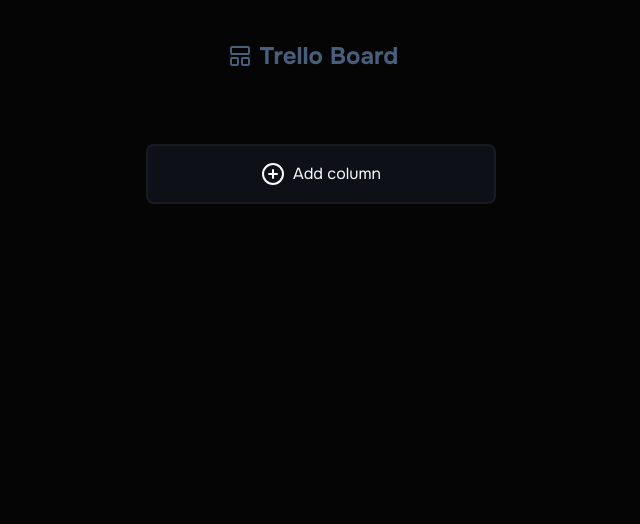
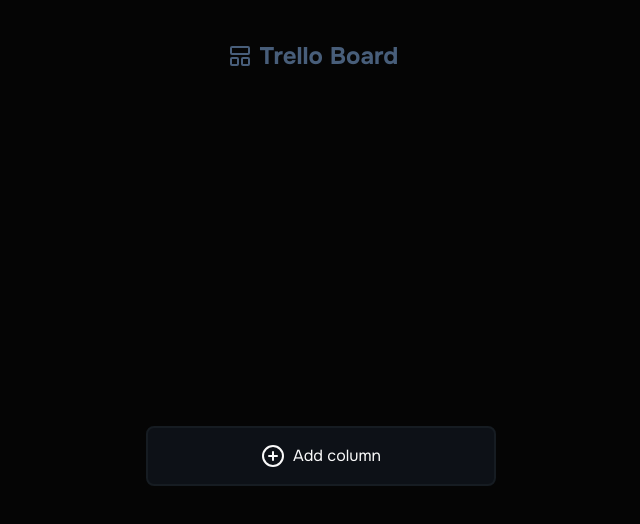
Before and after one commit to afordigital/trello-board, a React (Vite) app: page / in a window 1280 px wide. Shown: the top 524 px of the page, without its empty margins (327-967 px from the left). Built offline with nearby package versions, Linux system fonts and the light colour scheme.

Commit message:
fix: improve drag and drop behavior and scroll (#10)
* fix: bug with the overlay in the modal

* improve drag and drop behavior

* change padding horizontal to cardContainer

* remove vertical scroll from the homepage

* Fix: drag and over inside de cardContainer

```diff
--- a/src/App.tsx
+++ b/src/App.tsx
@@ -3,7 +3,7 @@ import { LayoutPanelTop } from 'lucide-react'
 
 function App () {
   return (
-    <main className='w-full h-full font-onest flex flex-col items-center bg-[#050505] text-customWhite'>
+    <main className='w-full h-full min-h-screen font-onest flex flex-col items-center bg-[#050505] text-customWhite'>
       <h1 className='text-[#485E7A] py-10 text-2xl font-bold flex items-center justify-center'>
         <LayoutPanelTop className='mr-2' />
         Trello Board
--- a/src/components/CardContainer.tsx
+++ b/src/components/CardContainer.tsx
@@ -18,7 +18,7 @@ export const CardContainer = (props: CardProps) => {
   const { editCardTitle, addCardImage, deleteCard } = useColumns()
 
   const { isDragging, style, setNodeRef, attributes, listeners } =
-    useSortableConf(undefined, props.card)
+    useSortableConf(undefined, {...props.card, columnId: props.columnId})
 
   const handleTitleChange = (newTitle: string) => {
     editCardTitle(newTitle, id, props.columnId)
@@ -77,7 +77,7 @@ export const CardContainer = (props: CardProps) => {
           e.preventDefault()
         }}
         onDrop={handleImageDropped}
-        className='h-fit w-full gap-y-4 p-4 bg-mainBackgroundColor border-2 border-columnBackgroundColor rounded-md flex flex-col'
+        className='h-fit w-full gap-y-4 p-4 bg-mainBackgroundColor border-2 border-columnBackgroundColor rounded-md flex flex-col text-white'
       >
         <label className='w-full flex items-center'>
           <input
--- a/src/components/ColumnContainer.tsx
+++ b/src/components/ColumnContainer.tsx
@@ -23,12 +23,6 @@ export const ColumnContainer = (props: Props) => {
   const { isDragging, style, setNodeRef, attributes, listeners } =
     useSortableConf(column)
 
-  if (isDragging) {
-    return (
-      <div className='bg-columnBackgroundColor opacity-40 border-4 border-rose-500 w-[350px] h-[500px] max-h-[500px] rounded-md flex flex-col'></div>
-    )
-  }
-
   const onInputChange = (newTitle: string) => {
     editColumnTitle(newTitle, column.id)
   }
@@ -44,11 +38,17 @@ export const ColumnContainer = (props: Props) => {
     addCard(newCard, column.id)
   }
 
+  if (isDragging) {
+    return (
+      <div  ref={setNodeRef} style={style} className='bg-columnBackgroundColor opacity-40 border-4 border-gray-800 w-[350px] h-[500px] max-h-[500px] rounded-md flex flex-col'></div>
+    )
+  }
+
   return (
     <div
       ref={setNodeRef}
       style={style}
-      className='w-[350px] h-fit flex flex-col'
+      className='w-[350px] h-fit flex flex-col text-white'
     >
       <div className='flex p-4 mb-4 h-[60px] flex items-center justify-between'>
         <label className='flex items-center'>
@@ -89,7 +89,7 @@ export const ColumnContainer = (props: Props) => {
           Add card
         </button>
         <SortableContext items={cardIds}>
-          <div className='max-h-[500px] h-[500px] overflow-y-scroll space-y-4'>
+          <div className='max-h-[500px] h-[500px] overflow-y-auto space-y-4 px-1'>
             {column.cards
               .map(card => (
                 <CardContainer key={card.id} card={card} columnId={column.id} />
--- a/src/components/KanbanBoard.tsx
+++ b/src/components/KanbanBoard.tsx
@@ -1,11 +1,12 @@
 import { useMemo, useState } from 'react'
-import { Column, Id } from '../types'
+import { ActiveCard, Card, Column, Id } from '../types'
 import { ColumnContainer } from './ColumnContainer'
 import { createColumn } from '../utils/createColumn'
 import { filterColumn } from '../utils/filterColumn'
 import {
   DndContext,
   DragEndEvent,
+  DragOverEvent,
   DragOverlay,
   DragStartEvent,
   PointerSensor,
@@ -20,10 +21,12 @@ import {
 import { useColumns } from './store/useColumns'
 import { createPortal } from 'react-dom'
 import { PlusCircle } from 'lucide-react'
+import { CardContainer } from './CardContainer'
 
 export const KanbanBoard = () => {
+  const { columns, setCards, setColumn, addColumn } = useColumns()
   const [activeColumn, setActiveColumn] = useState<Column | null>(null)
-  const { columns, setColumn, addColumn } = useColumns()
+  const [activeCard, setActiveCard] = useState<ActiveCard | null>(null)
   const columnsId = useMemo(() => columns.map(col => col.id), [columns])
 
   const createNewColumn = () => {
@@ -42,9 +45,15 @@ export const KanbanBoard = () => {
       setActiveColumn(event.active.data.current.item)
       return
     }
+    if (event.active.data.current?.type === "Card") {
+      setActiveCard(event.active.data.current.item);
+      return;
+    }
   }
 
   const onDragEnd = (event: DragEndEvent) => {
+    setActiveCard(null)
+    setActiveColumn(null)
     const { active, over } = event
 
     if (!over) return
@@ -65,23 +74,59 @@ export const KanbanBoard = () => {
     setColumn(arrayMove(columns, activeColumnIndex, overColumnIndex))
   }
 
+  const onDragOver = (event: DragOverEvent) => {
+    const { active, over } = event;
+    const { current } = active.data;
+    const currentCard = current?.item as ActiveCard | undefined;
+
+    if (!over || !currentCard) return;
+
+    const activeId = active.id;
+    const overId = over.id;
+
+    if (activeId === overId) return;
+
+    const isActiveATask = active.data.current?.type === "Card";
+    const isOverATask = over.data.current?.type === "Card";
+    const currentOverCard = over.data.current?.item as ActiveCard | undefined;
+
+    if (!isActiveATask) return;
+
+
+    if (isActiveATask && isOverATask) {
+      const selectedColumn = columns.find((col) => col.id === currentCard.columnId);
+      if (!selectedColumn) return;
+
+      const tasks = selectedColumn.cards;
+      const activeIndex = tasks.findIndex((t) => t.id === activeId);
+      const overIndex = tasks.findIndex((t) => t.id === overId);
+
+      const isOverACardInSameColumn = currentCard.columnId === currentOverCard?.columnId;
+
+      if (isOverACardInSameColumn) {
+        setCards(arrayMove(tasks, activeIndex, overIndex), selectedColumn.id)
+      }
+    }
+  }
+
   const sensors = useSensors(
     useSensor(PointerSensor, {
       activationConstraint: {
-        distance: 300 // 300px
+        distance: 10 // 10px
       }
     })
   )
 
   return (
-    <div>
+    <div
+      className='mx-auto flex flex-1 w-full items-center overflow-x-auto px-[40px]'>
       <DndContext
         sensors={sensors}
         onDragStart={onDragStart}
         onDragEnd={onDragEnd}
+        onDragOver={onDragOver}
       >
-        <div className='m-auto flex min-h-screen w-full mt-8 overflow-x-auto overflow-y-hidden px-[40px]'>
-          <div className='flex'>
+        <div className='mx-auto flex'>
           <SortableContext
             items={columnsId}
             strategy={horizontalListSortingStrategy}
@@ -112,10 +157,12 @@ export const KanbanBoard = () => {
                 deleteColumn={deleteColumn}
               />
             )}
+            {activeCard && (
+              <CardContainer card={activeCard} columnId={activeCard.columnId} />
+            )}
           </DragOverlay>,
           document.body
         )}
-        </div>
       </DndContext>
     </div>
   )
--- a/src/components/store/useColumns.ts
+++ b/src/components/store/useColumns.ts
@@ -1,6 +1,7 @@
 import { create } from 'zustand'
 import { persist } from 'zustand/middleware'
-import { Card, Column, Id } from '../../types'
+import {  Card, Column, Id } from '../../types'
+
 
 interface ColumnState {
   columns: Column[]
@@ -8,6 +9,7 @@ interface ColumnState {
   addColumn: (column: Column) => void
   editColumnTitle: (title: string, id: Id) => void
   addCard: (card: Card, id: Id) => void
+  setCards: (cards: Card[], id: Id) => void
   deleteCard: (cardId: Id, columnId: Id) => void
   addCardImage: (newImg: string, cardId: Id, columnId: Id) => void
   editCardTitle: (newTitle: string, cardId: Id, columnId: Id) => void
@@ -39,6 +41,15 @@ export const useColumns = create<ColumnState>()(
           columns: state.columns.map(column => {
             if (column.id === id) {
               return { ...column, cards: [...column.cards, card] }
+            }
+            return column
+          })
+        })),
+      setCards: (cards, id) =>
+        set(state => ({
+          columns: state.columns.map(column => {
+            if (column.id === id) {
+              return { ...column, cards: cards }
             }
             return column
           })
--- a/src/hooks/useSortableConf.ts
+++ b/src/hooks/useSortableConf.ts
@@ -1,8 +1,10 @@
 import { useSortable } from '@dnd-kit/sortable'
-import { Card, Column } from '../types'
+import { ActiveCard, Card, Column } from '../types'
 import { CSS } from '@dnd-kit/utilities'
 
-export const useSortableConf = (column?: Column, card?: Card) => {
+export const useSortableConf = (column?: Column, card?: ActiveCard) => {
+  if(!column && !card) throw new Error('You must pass a column or card to useSortableConf hook')
+
   const {
     setNodeRef,
     attributes,
@@ -11,10 +13,10 @@ export const useSortableConf = (column?: Column, card?: Card) => {
     transition,
     isDragging
   } = useSortable({
-    id: column ? column.id : card!.id,
+    id: column?.id ?? card?.id ?? '',
     data: {
       type: column ? 'Column' : 'Card',
-      item: column ? column : card
+      item: column ?? card ?? null
     }
   })
 
--- a/src/index.css
+++ b/src/index.css
@@ -3,7 +3,8 @@ body {
 }
 
 *::-webkit-scrollbar {
-  width: 12px;
+  width: 6px;
+  height: 6px;
 }
 
 *::-webkit-scrollbar-track {
--- a/src/types.ts
+++ b/src/types.ts
@@ -13,3 +13,5 @@ export type Card = {
   srcImage: string
   imageCovered: boolean
 }
+
+export type ActiveCard = Card & { columnId: Id }
```
Lines whose indentation alone changed are shown as unchanged.
